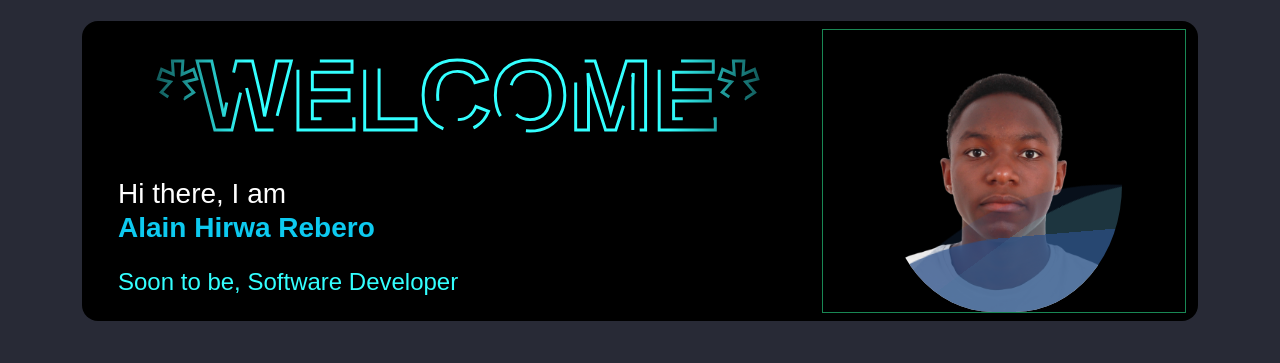
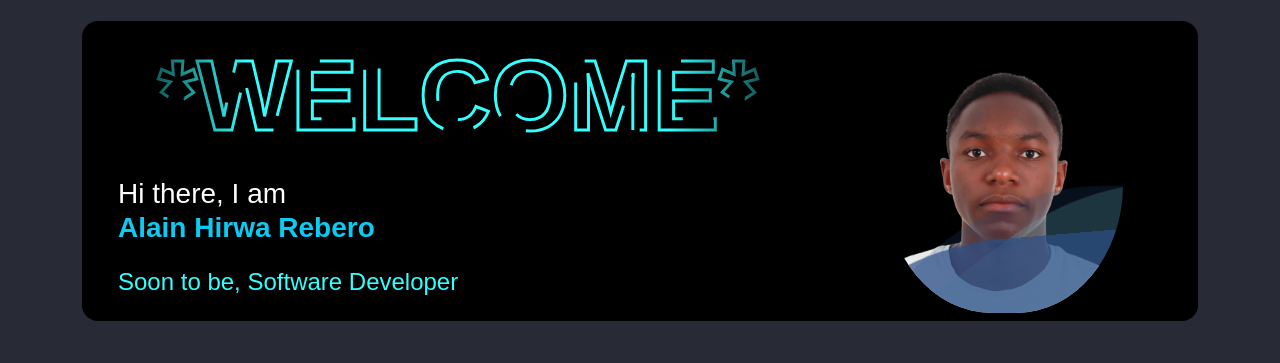
Before and after one commit to Areberohirwa/areberohirwa.github.io, a website: page public/index.html in a window 1280 px wide. Shown: the part 59-422 px from the top of the page. Drawn offline with nearby package versions, Linux system fonts and the light colour scheme; no server answers; a web font is replaced by a local one.

Commit message:
removed a border success around the image

```diff
--- a/public/index.html
+++ b/public/index.html
@@ -88,7 +88,7 @@
                 <h3 class="text-start info-color fs-4">Soon to be, Software Developer</h3>
             </div>
         </div>
-        <div class="container-fluid col-lg-4 col-md-12 col-sm-12 border border-success align-self-stretch d-flex justify-content-center align-items-center">
+        <div class="container-fluid col-lg-4 col-md-12 col-sm-12 align-self-stretch d-flex justify-content-center align-items-center">
             <div class="wave-wrapper">
                 <div class="wave one"></div>
                 <div class="wave two"></div>
```
